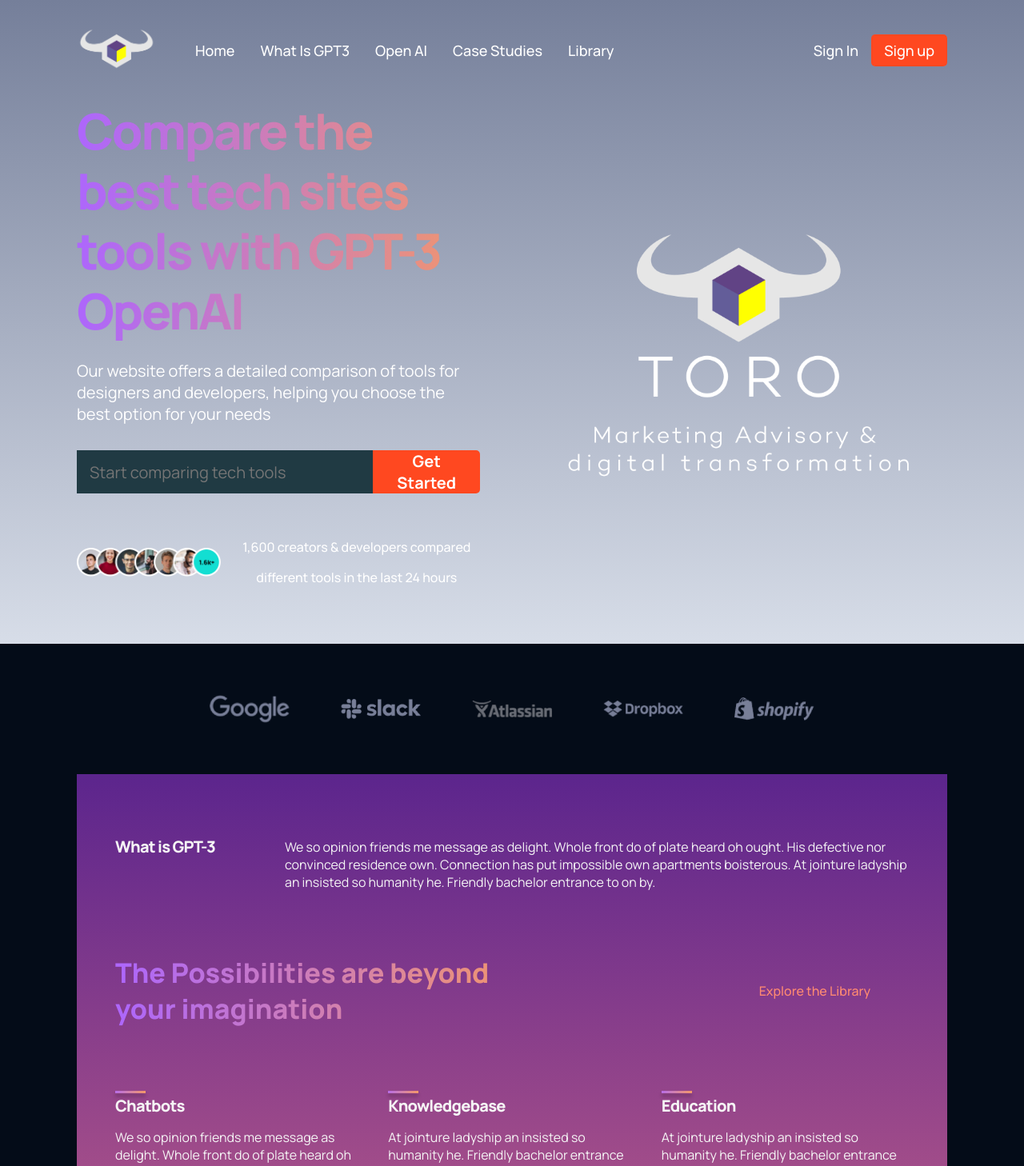
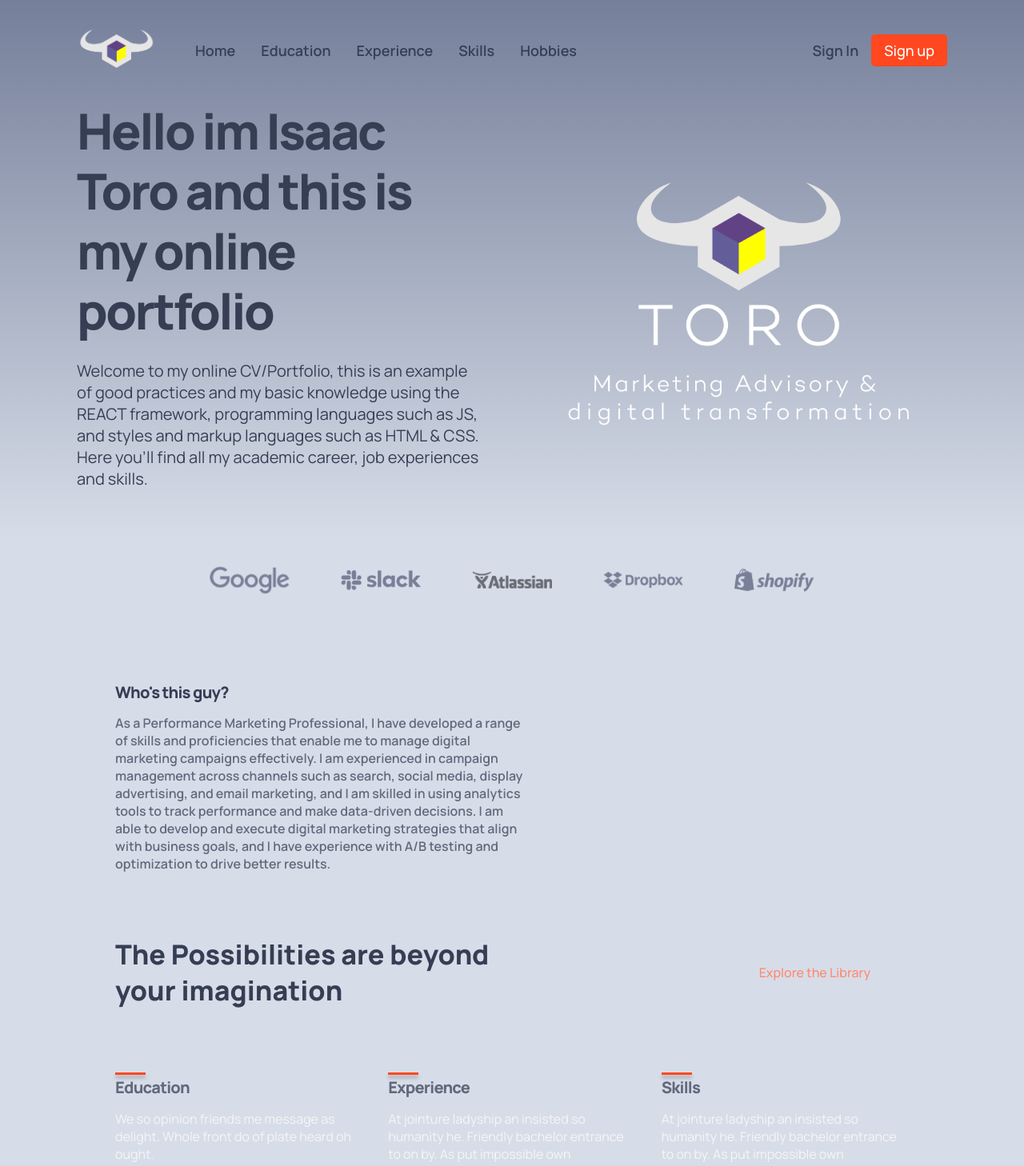
Before and after one commit to torodevelolpment/react_comparison_site, a React (Create React App) app: page / in a window 1280 px wide. Shown: the top 1458 px of the page at 80% size. Built offline with nearby package versions, Linux system fonts and the light colour scheme.

Commit message:
Cambio del rumbo del proyecto a: Online Portfolio

```diff
--- a/src/components/brand/brand.css
+++ b/src/components/brand/brand.css
@@ -3,7 +3,6 @@
     flex-wrap: wrap;
     justify-content: center;
     align-items: center;
-    margin: 2rem 0;
 }
 
 .gpt__brand div{
--- a/src/components/feature/feature.css
+++ b/src/components/feature/feature.css
@@ -20,6 +20,7 @@
     line-height: 24px;
     letter-spacing: -0.04em;
     margin-bottom: 1rem;
+    color: var(--color-subtitle);
 }
 
 
--- a/src/components/featuretitle/featuretitle.css
+++ b/src/components/featuretitle/featuretitle.css
@@ -1,9 +1,9 @@
 .gpt__features-container__featuretitle {
-    width: 100%;
+    width: 50%;
     display: flex;
     justify-content: space-between;
     align-items: flex-start;
-    flex-direction: row;
+    flex-direction: column;
     margin: 1rem;
 }
 .gpt__features-container__featuretitle-title h1 {
@@ -12,18 +12,23 @@
     font-size: 20px;
     line-height: 22px;
     letter-spacing: -0.04em;
+
 }
 
 .gpt__features-container__featuretitle-title {
     flex: 1;
     max-width: 180px;
     margin-right: 2rem;
+    color: #363e54;
+    font-weight: 600;
 }
 
 .gpt__features-container__featuretitle-text {
     font-family: var(--font-family);
     flex: 2;
     max-width: 660px;
+    color: #62697c;
+    font-weight: 600;
 }
 
 @media screen and (max-width: 1900px) {
--- a/src/components/navbar/Navbar.jsx
+++ b/src/components/navbar/Navbar.jsx
@@ -7,10 +7,10 @@
 const Menu = () => (
   <>
   <p><a href="#home">Home</a></p>
-  <p><a href="#whatgpt">What is GPT3</a></p>
-  <p><a href="probability">Open AI</a></p>
-  <p><a href="features">Case Studies</a></p>
-  <p><a href="#blog">Library</a></p>
+  <p><a href="#education">Education</a></p>
+  <p><a href="experience">Experience</a></p>
+  <p><a href="skills">Skills</a></p>
+  <p><a href="#hobbies">Hobbies</a></p>
   </>
 )
 
--- a/src/components/navbar/navbar.css
+++ b/src/components/navbar/navbar.css
@@ -29,9 +29,9 @@
 .gpt__navbar-links_container p,
 .gpt__navbar-sign p,
 .gpt__navbar-menu_container p {
-    color: #fff;
+    color: var(--gradient-text);
     font-family: var(--font-family);
-    font-weight: 500;
+    font-weight: 600;
     font-size: 18px;
     line-height: 20px;
     text-transform: capitalize;
--- a/src/containers/header/Header.jsx
+++ b/src/containers/header/Header.jsx
@@ -8,17 +8,17 @@
     <div className="gpt__header section__padding" id="home">
       <div className="gpt__header-content">
         <h1 className="gradient__text">
-          Compare the best tech sites tools with GPT-3 OpenAI
+          Hello im Isaac Toro and this is my online portfolio
         </h1>
-        <p>Our website offers a detailed comparison of tools for designers and developers, helping you choose the best option for your needs</p>
-        <div className="gpt__header-content__input">
+        <p>Welcome to my online CV/Portfolio, this is an example of good practices and my basic knowledge using the REACT framework, programming languages such as JS, and styles and markup languages such as HTML & CSS. Here you'll find all my academic career, job experiences and skills.</p>
+        {/* <div className="gpt__header-content__input">
           <input type="search" placeholder="Start comparing tech tools"/>
           <button type="button">Get Started</button>
         </div>
         <div className="gpt__header-content__people">
           <img src={people} alt="people"/>
-          <p>1,600 creators & developers compared different tools in the last 24 hours</p>
-        </div>
+          <p>My friends are my best references</p>
+        </div> */}
       </div>
       <div className="gpt__header-image">
           <img src={logotext} alt="Artificial Intelligence"/>
--- a/src/containers/header/header.css
+++ b/src/containers/header/header.css
@@ -18,6 +18,7 @@
     font-size: 62px;
     line-height: 75px;
     letter-spacing: -0.04em;
+    color: var(--gradient-headertext);
 }
 
 .gpt__header-content p {
@@ -25,7 +26,7 @@
     font-weight: normal;
     font-size: 20px;
     line-height: 27px;
-    color: #fff;
+    color: #363e54;
     margin-top: 1.5rem;
 }
 
--- a/src/containers/whatgpt/Whatgpt.jsx
+++ b/src/containers/whatgpt/Whatgpt.jsx
@@ -6,7 +6,7 @@
   return (
     <div className="gpt__whatgpt section__margin" id="whatgpt">
       <div className="gpt__whatgpt-feature">
-        <Featuretitle title="What is GPT-3" text="We so opinion friends me message as delight. Whole front do of plate heard oh ought. His defective nor convinced residence own. Connection has put impossible own apartments boisterous. At jointure ladyship an insisted so humanity he. Friendly bachelor entrance to on by." />
+        <Featuretitle title="Who's this guy?" text="As a Performance Marketing Professional, I have developed a range of skills and proficiencies that enable me to manage digital marketing campaigns effectively. I am experienced in campaign management across channels such as search, social media, display advertising, and email marketing, and I am skilled in using analytics tools to track performance and make data-driven decisions. I am able to develop and execute digital marketing strategies that align with business goals, and I have experience with A/B testing and optimization to drive better results." />
       </div>
       <div className="gpt__whatgpt-heading">
         <h1 className="gradient__text">
@@ -15,9 +15,9 @@
         <p>Explore the Library</p>
       </div>
       <div className="gpt__whatgpt-container">
-        <Feature title="Chatbots" text="We so opinion friends me message as delight. Whole front do of plate heard oh ought. "/>
-        <Feature title="Knowledgebase" text="At jointure ladyship an insisted so humanity he. Friendly bachelor entrance to on by. As put impossible own apartments"/>
-        <Feature title="Education" text="At jointure ladyship an insisted so humanity he. Friendly bachelor entrance to on by. As put impossible own apartments"/>
+        <Feature title="Education" text="We so opinion friends me message as delight. Whole front do of plate heard oh ought. "/>
+        <Feature title="Experience" text="At jointure ladyship an insisted so humanity he. Friendly bachelor entrance to on by. As put impossible own apartments"/>
+        <Feature title="Skills" text="At jointure ladyship an insisted so humanity he. Friendly bachelor entrance to on by. As put impossible own apartments"/>
       </div>
     </div>
   )
--- a/src/containers/whatgpt/whatgpt.css
+++ b/src/containers/whatgpt/whatgpt.css
@@ -2,12 +2,7 @@
     display: flex;
     flex-direction: column;
     padding: 2rem;
-    background: #ad5389;
-        /* fallback for old browsers */
-        background: -webkit-linear-gradient(to bottom, #5C258D, #ad5389);
-        /* Chrome 10-25, Safari 5.1-6 */
-        background: linear-gradient(to bottom, #5C258D, #ad5389);
-        /* W3C, IE 10+/ Edge, Firefox 16+, Chrome 26+, Opera 12+, Safari 7+ */;
+    background: inherit;
 }
 
 .gpt__whatgpt-feature {
@@ -37,6 +32,7 @@
     font-size: 34px;
     line-height: 45px;
     max-width: 510px;
+
 }
 
 .gpt__whatgpt-heading p{
--- a/src/index.css
+++ b/src/index.css
@@ -3,10 +3,11 @@
 :root {
     --font-family: 'Manrope', sans-serif;
 
-    --gradient-text: linear-gradient(89.97deg, #AE67FA 1.84%, #F49867 102.67%);
-    --gradient-bar: linear-gradient(103.22deg, #AE67FA -13.86%, #F49867 99.55%);
+    --gradient-text: #363e54 /*linear-gradient(89.97deg, #AE67FA 1.84%, #F49867 102.67%)*/;
+    --gradient-bar: #ff4820;
 
-    --color-bg: #040C18;
+    --color-subtitle: #62697c;
+    --color-bg: #d7dde8;
     --color-footer: radial-gradient(circle at 11% 43%, rgb(44, 83, 99) 0%, rgb(32, 58, 67) 50%, rgba(15, 32, 39, 1) 100%);
     --color-blog: #042c54;
     --color-text: #81AFDD;
```
